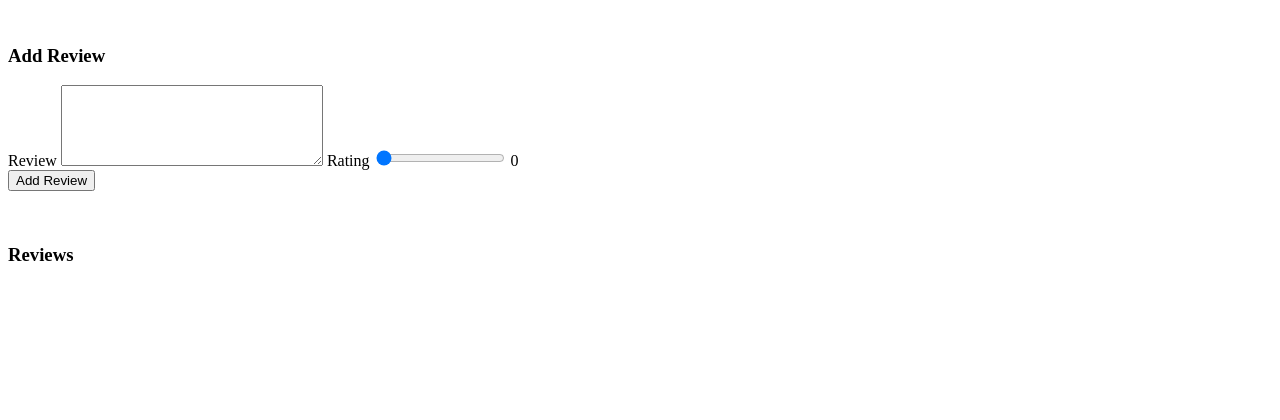
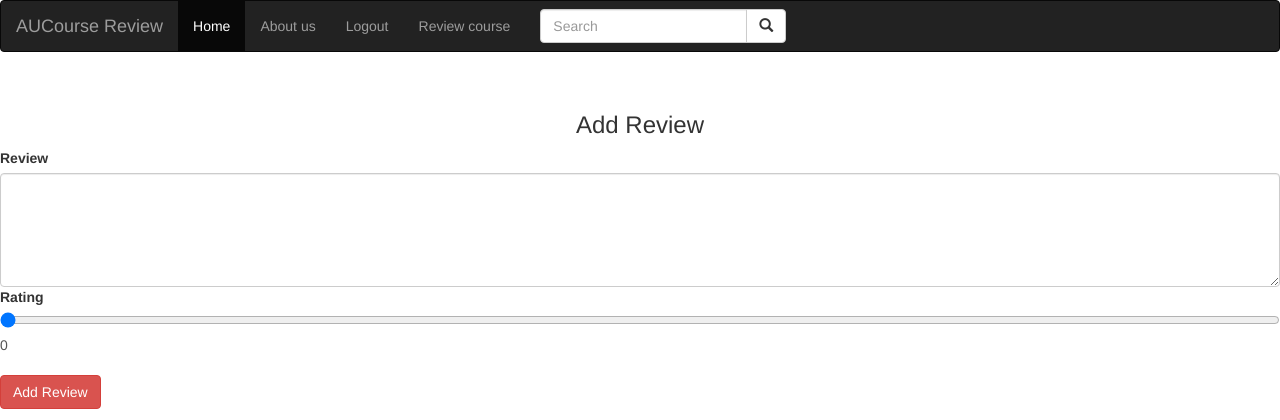
Before and after one commit to HanabiOno/AUCoursereview, a Django app: page /reviews/review/ in a window 1280 px wide. Shown: the top 420 px of the page. Run offline with Django 3.2, Linux system fonts and the light colour scheme; a user stored in the database is signed in; some libraries are stand-ins or nearby versions.

Commit message:
started html for reviews.html

```diff
--- a/mysite/reviews/templates/reviews/review.html
+++ b/mysite/reviews/templates/reviews/review.html
@@ -1,3 +1,50 @@
+<!DOCTYPE html>
+<html lang="en">
+<head>
+  <title>AUCourse review</title>
+  <meta charset="utf-8">
+  <meta name="viewport" content="width=device-width, initial-scale=1">
+  <link rel="stylesheet" href="https://maxcdn.bootstrapcdn.com/bootstrap/3.4.1/\css/bootstrap.min.css">
+  <script src="https://ajax.googleapis.com/ajax/libs/jquery/3.5.1/jquery.min.js\"></script>
+  <script src="https://maxcdn.bootstrapcdn.com/bootstrap/3.4.1/js/bootstrap.min.js"></script>
+  <style>
+    .jumbotron{
+    color: #1f1d21;
+    background: #ac926e;
+  </style>
+
+</head>
+<body>
+<nav class="navbar navbar-inverse">
+  <div class="container-fluid">
+    <div class="navbar-header">
+      <a class="navbar-brand" href="#">AUCourse Review</a>
+    </div>
+    <ul class="nav navbar-nav">
+      <li class="active"><a href="{% url 'home' %}">Home</a></li>
+      <li><a href="https://www.auc.nl/">About us</a></li>
+      {% if user.is_authenticated %}
+        <li><a href="{% url 'accounts:logout' %}">Logout</a></li>
+      {% else %}
+       <li><a href="{% url 'accounts:login' %}">Login</a></li>
+       <li><a href="{% url 'accounts:register' %}">Register</a></li>
+      {% endif %}
+      <li><a href="https://upload.wikimedia.org/wikipedia/commons/4/46/Error_Message_Example_vbs.png">Review course</a></li>
+
+    </ul>
+    <form class="navbar-form navbar-left" action="/action_page.php">
+      <div class="input-group">
+        <input type="text" class="form-control" placeholder="Search" name="search">
+        <div class="input-group-btn">
+          <button class="btn btn-default" type="submit">
+            <i class="glyphicon glyphicon-search"></i>
+          </button>
+        </div>
+      </div>
+    </form>
+  </div>
+</nav>
+
 
 
 
--- a/mysite/reviews/views.py
+++ b/mysite/reviews/views.py
@@ -1,5 +1,5 @@
 from django.http import Http404
-from django.shortcuts import get_object_or_404, render
+from django.shortcuts import get_object_or_404, render, redirect
 from django.http import HttpResponse, HttpResponseRedirect
 from .models import Course, Review
 from django.template import loader
```
Also changed, not shown: mysite/db.sqlite3.
